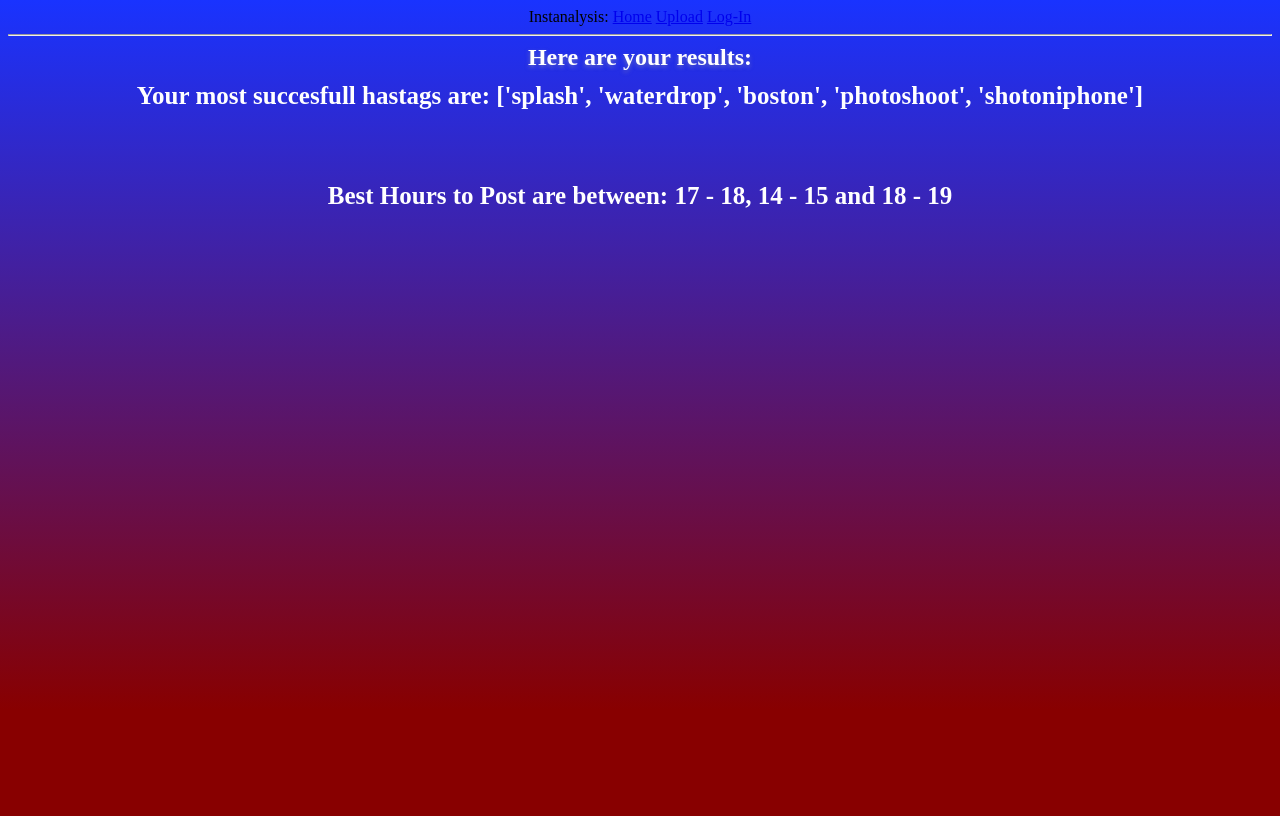
After one commit to ArisPV/CS411-Project, a Flask app: page /success in a window 1280 px wide. The commit adds this page. Run offline with Flask 2, Linux system fonts and the light colour scheme; parts of the project's set-up code (start-up, migrations or seed data) failed here and were passed over.

Commit message:
route and redirect for success page, new css (tayfun), html for success page (tayfun), new loading gif (tayfun)

```diff
--- a/instanalysis/app/routes.py
+++ b/instanalysis/app/routes.py
@@ -6,6 +6,8 @@ from urllib.parse import urlencode
 from urllib.request import Request, urlopen
 from secrets import give_secrets
 import ssl
+import dataAnalysis
+from api_main import api_main
 
 ssl._create_default_https_context = ssl._create_unverified_context
 #configuring photo stuff
@@ -64,10 +66,12 @@ def auth():
 		obj.close()
 		#update login var
 		session['login'] = True
-		#go to homepage
+		#store token
+		session['token'] = json
+		#start the api calls here
+		#session['username'] = api_main(json)
 		#redirect link to results page
-		#redirect = {'url':"/upload"}
-		redirect = "/upload"
+		redirect = "/success"
 		return render_template('redirect.html', link=redirect, time=5)
 	else:
 		return render_template('index.html', title='Home')
@@ -79,3 +83,9 @@ def logout():
 	obj.write('')
 	obj.close()
 	return render_template('index.html', title='Home')
+
+@app.route('/success')
+def success():
+	best5hastags      = dataAnalysis.goForItBaby()[0]
+	bestTimesString   = dataAnalysis.goForItBaby()[1]
+	return render_template('success.html', title='Donald J Trump', best5hastags = best5hastags, bestTimesString = bestTimesString )
--- a/instanalysis/app/static/css/style.css
+++ b/instanalysis/app/static/css/style.css
@@ -21,6 +21,18 @@ h2 {
 
 }
 
+h3 {
+    margin: auto;
+    text-align: center;
+    font-family: AvenirNext;
+    line-height: 50px;
+    font-size: 25px;
+    color: #FFFFFF;
+    #text-shadow: 0 2px 4px rgba(163,163,163,0.50);
+
+}
+
+
 .button {
     background-color: #4CAF50; /* Green */
     border: none;
--- a/instanalysis/app/templates/redirect.html
+++ b/instanalysis/app/templates/redirect.html
@@ -6,6 +6,6 @@
 	</head>
 	<body class="header">
 		<h4>...loading...</h4>
-		<img src="{{ url_for('static',filename='img/perrydbucs.jpg') }}">
+		<img height="488" width="358" src="{{ url_for('static',filename='img/perryd.gif') }}">
 	</body>
 </html>
--- /dev/null
+++ b/instanalysis/app/templates/success.html
@@ -0,0 +1,17 @@
+{% extends "base.html" %}
+
+{% block content %}
+    <head>
+        <link href="{{ url_for('static',filename='css/style.css') }}" type="text/css" rel="stylesheet">
+    </head>
+    <body class="header">
+        <h2>Here are your results:</h2>
+        <h3>Your most succesfull hastags are: {{ best5hastags }}</h3>
+        <h3><br></h3>
+        <h3>Best Hours to Post are between: {{ bestTimesString }}</h3>
+    </body>
+
+
+<!--         <p>Success Page</p> -->
+
+{% endblock %}
--- a/instanalysis/json_username_token.py
+++ b/instanalysis/json_username_token.py
@@ -3,7 +3,7 @@ import json
 
 def get_token_and_username(json_file):
 
-    json_data = json.load(json_file)
+    json_data = json.loads(json_file)
 
     username = json_data['user']['username']
     access_token = json_data['access_token']
```
Also changed, not shown: instanalysis/dataAnalysis.py (+27 -15 lines), instanalysis/app/static/img/perryd.gif (added).
